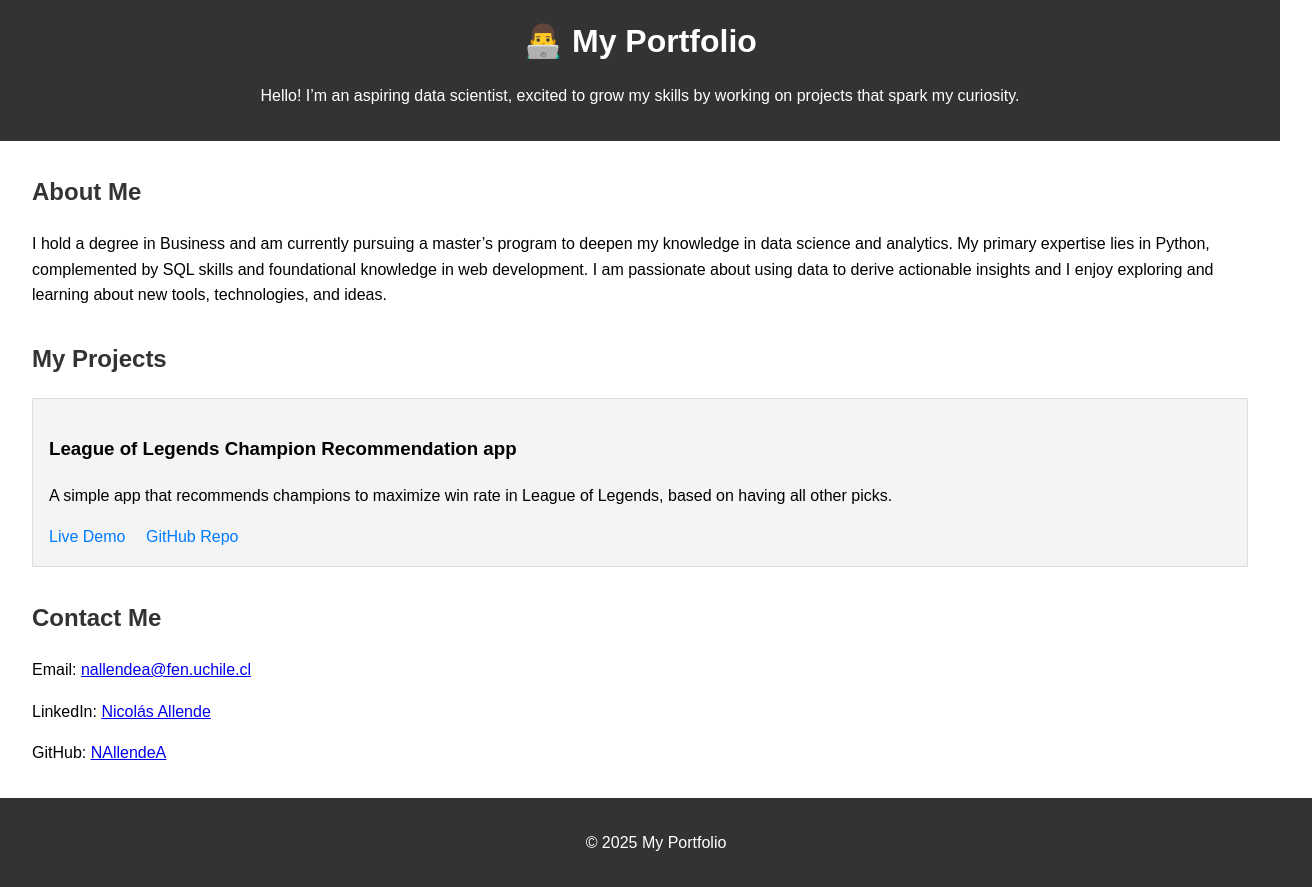
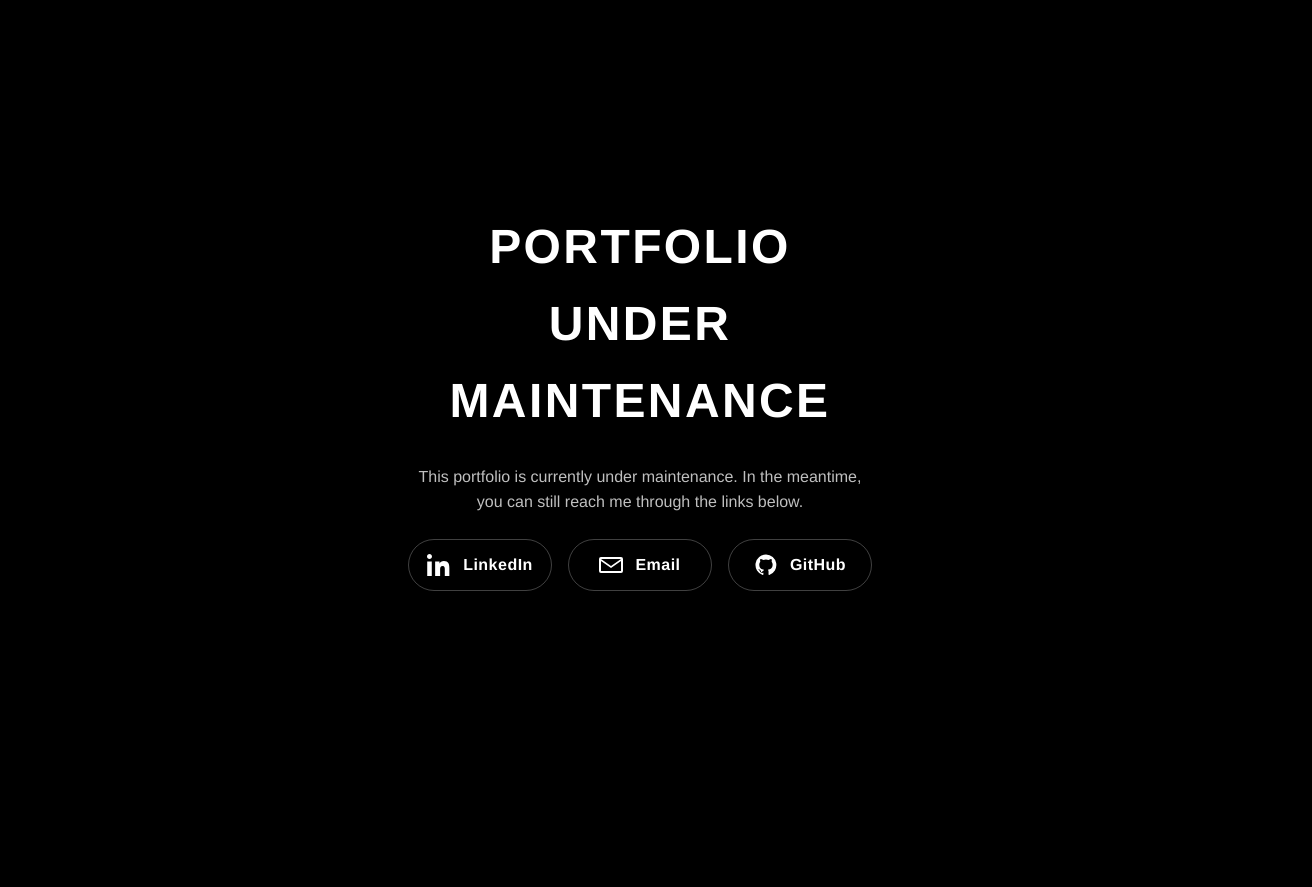
Before and after one commit to NAllendeA/Portfolio, a plain HTML site: page index.html in a window 1280 px wide. Shown: the whole page, 1312 px wide, since content can reach past the window. After the commit the page ends 800 px from the top, so only its background shows below. Drawn offline with Linux system fonts and the light colour scheme; files that its build step writes are made by us from their sources.

Commit message:
Replace portfolio with maintenance placeholder

```diff
--- a/index.html
+++ b/index.html
@@ -3,47 +3,47 @@
 <head>
     <meta charset="UTF-8">
     <meta name="viewport" content="width=device-width, initial-scale=1.0">
-    <title>My Portfolio</title>
+    <title>Portfolio Under Maintenance</title>
     <link rel="stylesheet" href="style.css">
-<link type="text/css" rel="stylesheet" href="css/style.css"/>
 </head>
 <body>
-    <header>
-    <h1>👨‍💻 My Portfolio</h1>
-    <p>Hello! I’m an aspiring data scientist, excited to grow my skills by working on projects that spark my curiosity.</p>
-</header>
-
-<main>
-    <section id="about">
-        <h2>About Me</h2>
-        <p>
-            I hold a degree in Business and am currently pursuing a master’s program to deepen my knowledge in data science and analytics. My primary expertise lies in Python, complemented by SQL skills and foundational knowledge in web development. I am passionate about using data to derive actionable insights and I enjoy exploring and learning about new tools, technologies, and ideas.
-        </p>
-    </section>
-
-
-
-        <section id="projects">
-            <h2>My Projects</h2>
-            <div class="project">
-                <h3>League of Legends Champion Recommendation app</h3>
-                <p>A simple app that recommends champions to maximize win rate in League of Legends, based on having all other picks.</p>
-                <a href="https://championpickapp-kfii5ncafk9xl3fmcdm6ui.streamlit.app/" target="_blank">Live Demo</a>
-                <a href="https://github.com/NAllendeA/Champion_pick_app">GitHub Repo</a>
-            </div>
-        </section>
-
-        <section id="contact">
-            <h2>Contact Me</h2>
-            <p>Email: <a href="mailto:nallendea@fen.uchile.cl">nallendea@fen.uchile.cl</a></p>
-            <p>LinkedIn: <a href="https://nallendea.github.io/redirect_Linkedin/" target="_blank">Nicolás Allende</a></p>
-            <p>GitHub: <a href="https://github.com/NAllendeA" target="_blank">NAllendeA</a></p>
-        </section>
+    <main class="maintenance">
+        <h1>Portfolio Under Maintenance</h1>
+        <p>This portfolio is currently under maintenance. In the meantime, you can still reach me through the links below.</p>
+        <nav aria-label="Alternate contact links">
+            <ul class="link-list">
+                <li>
+                    <a href="https://linkedin.com/in/nicolas-allende-avalos-22985822a" target="_blank" rel="noopener noreferrer">
+                        <span class="icon" aria-hidden="true">
+                            <svg xmlns="http://www.w3.org/2000/svg" viewBox="0 0 24 24" role="img">
+                                <path d="M4.98 3.5C4.98 4.88 3.87 6 2.5 6S0 4.88 0 3.5 1.12 1 2.5 1s2.48 1.12 2.48 2.5zM.22 8.5h4.56V23H.22zm7.92 0h4.36v2h.06c.61-1.16 2.1-2.38 4.32-2.38 4.62 0 5.47 3.04 5.47 6.99V23h-4.55v-6.53c0-1.56-.03-3.56-2.17-3.56-2.17 0-2.5 1.69-2.5 3.44V23H8.14z"/>
+                            </svg>
+                        </span>
+                        <span class="label">LinkedIn</span>
+                    </a>
+                </li>
+                <li>
+                    <a href="mailto:nallendeav@gmail.com">
+                        <span class="icon" aria-hidden="true">
+                            <svg xmlns="http://www.w3.org/2000/svg" viewBox="0 0 24 24" role="img">
+                                <path d="M2 4h20a2 2 0 0 1 2 2v12a2 2 0 0 1-2 2H2a2 2 0 0 1-2-2V6a2 2 0 0 1 2-2zm0 2v.01L12 13l10-6.99V6H2zm0 12h20V8l-10 7L2 8v10z"/>
+                            </svg>
+                        </span>
+                        <span class="label">Email</span>
+                    </a>
+                </li>
+                <li>
+                    <a href="https://github.com/NAllendeA" target="_blank" rel="noopener noreferrer">
+                        <span class="icon" aria-hidden="true">
+                            <svg xmlns="http://www.w3.org/2000/svg" viewBox="0 0 24 24" role="img">
+                                <path d="M12 1.5a10.5 10.5 0 0 0-3.32 20.47c.52.1.71-.22.71-.5 0-.24-.01-.87-.01-1.71-2.9.63-3.52-1.4-3.52-1.4-.47-1.2-1.15-1.52-1.15-1.52-.94-.65.07-.64.07-.64 1.04.07 1.58 1.07 1.58 1.07.92 1.57 2.41 1.11 3 .85.09-.67.36-1.12.65-1.38-2.32-.27-4.77-1.16-4.77-5.18 0-1.15.41-2.1 1.07-2.84-.11-.27-.46-1.35.1-2.82 0 0 .88-.28 2.9 1.08a10.04 10.04 0 0 1 5.28 0c2.02-1.36 2.9-1.08 2.9-1.08.56 1.47.22 2.55.11 2.82.66.74 1.06 1.69 1.06 2.84 0 4.03-2.46 4.9-4.8 5.16.37.32.7.94.7 1.9 0 1.37-.01 2.47-.01 2.81 0 .28.19.61.72.5A10.5 10.5 0 0 0 12 1.5z"/>
+                            </svg>
+                        </span>
+                        <span class="label">GitHub</span>
+                    </a>
+                </li>
+            </ul>
+        </nav>
     </main>
-
-    <footer>
-        <p>&copy; 2025 My Portfolio</p>
-    </footer>
-<script type="text/javascript" src="js/script.js"></script>
 </body>
 </html>
--- a/style.css
+++ b/style.css
@@ -1,57 +1,94 @@
-/* General styles */
+:root {
+    color-scheme: dark;
+}
+
+* {
+    box-sizing: border-box;
+}
+
 body {
-    font-family: Arial, sans-serif;
     margin: 0;
-    padding: 0;
+    min-height: 100vh;
+    display: flex;
+    align-items: center;
+    justify-content: center;
+    background: #000;
+    color: #fff;
+    font-family: 'Helvetica Neue', Arial, sans-serif;
     line-height: 1.6;
 }
 
-/* Header styles */
-header {
-    background: #333;
-    color: #fff;
+.maintenance {
+    max-width: 32rem;
+    padding: 2.5rem 2rem;
     text-align: center;
-    padding: 1rem;
+    display: flex;
+    flex-direction: column;
+    gap: 1.5rem;
 }
 
-header h1 {
+.maintenance h1 {
+    font-size: clamp(2rem, 6vw, 3rem);
     margin: 0;
+    letter-spacing: 0.05em;
+    text-transform: uppercase;
 }
 
-/* Section styles */
-section {
-    margin: 2rem;
+.maintenance p {
+    margin: 0;
+    font-size: 1rem;
+    color: rgba(255, 255, 255, 0.75);
 }
 
-h2 {
-    color: #333;
+.link-list {
+    list-style: none;
+    padding: 0;
+    margin: 0;
+    display: flex;
+    flex-direction: column;
+    gap: 1rem;
 }
 
-/* Project cards */
-.project {
-    background: #f4f4f4;
-    padding: 1rem;
-    margin: 1rem 0;
-    border: 1px solid #ddd;
+.link-list a {
+    display: inline-flex;
+    align-items: center;
+    justify-content: center;
+    gap: 0.75rem;
+    padding: 0.75rem 1rem;
+    border: 1px solid rgba(255, 255, 255, 0.25);
+    border-radius: 999px;
+    text-decoration: none;
+    color: #fff;
+    font-weight: 600;
+    letter-spacing: 0.03em;
+    transition: border-color 0.2s ease, transform 0.2s ease;
 }
 
-.project a {
-    margin-right: 1rem;
-    color: #007bff;
-    text-decoration: none;
+.link-list a:hover,
+.link-list a:focus-visible {
+    border-color: #fff;
+    transform: translateY(-2px);
 }
 
-.project a:hover {
-    text-decoration: underline;
+.icon {
+    width: 1.5rem;
+    height: 1.5rem;
+    display: inline-flex;
 }
 
-/* Footer styles */
-footer {
-    text-align: center;
-    background: #333;
-    color: #fff;
-    padding: 1rem;
-    position: relative;
-    bottom: 0;
+.icon svg {
     width: 100%;
+    height: 100%;
+    fill: currentColor;
 }
+
+@media (min-width: 40rem) {
+    .link-list {
+        flex-direction: row;
+        justify-content: center;
+    }
+
+    .link-list a {
+        min-width: 9rem;
+    }
+}
```
